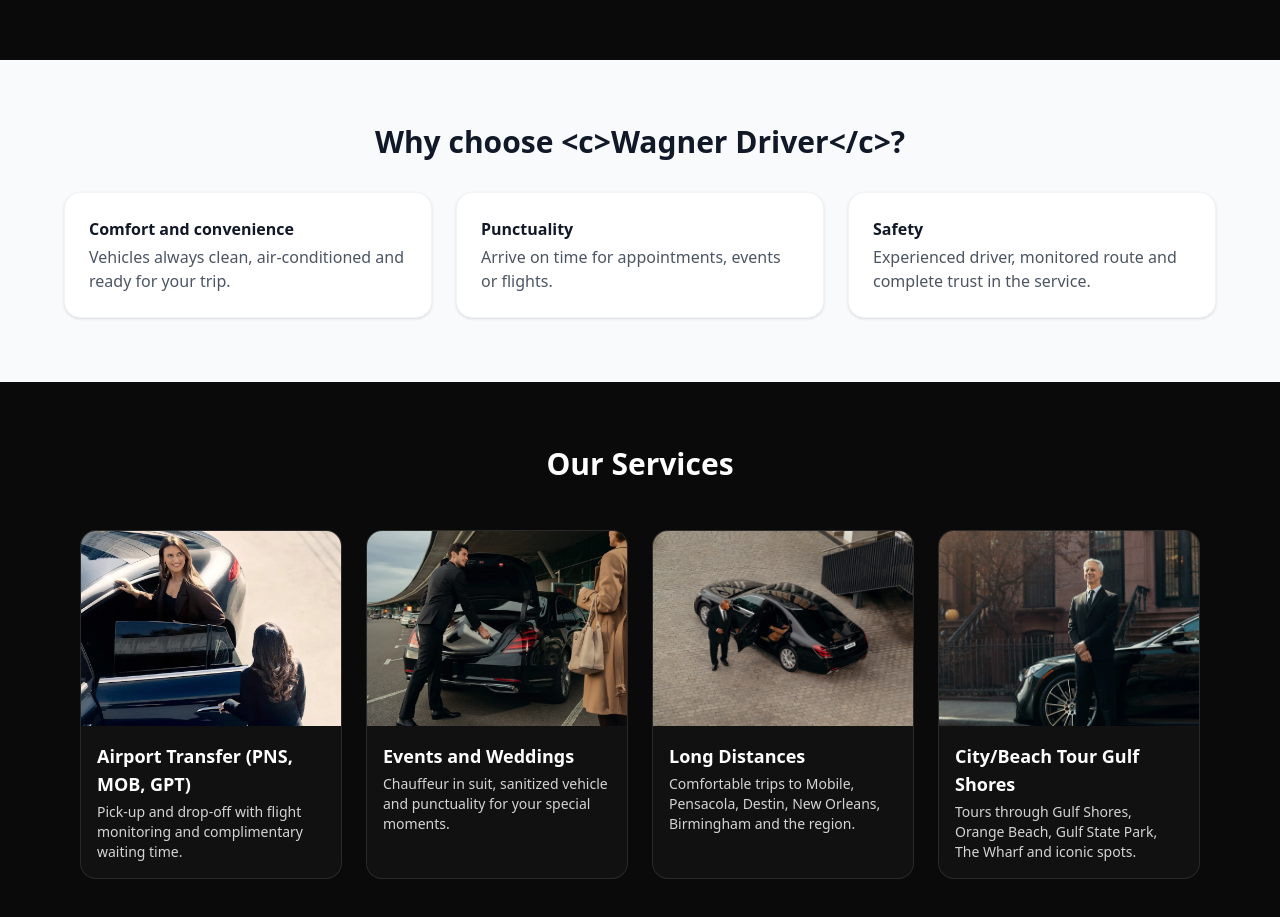
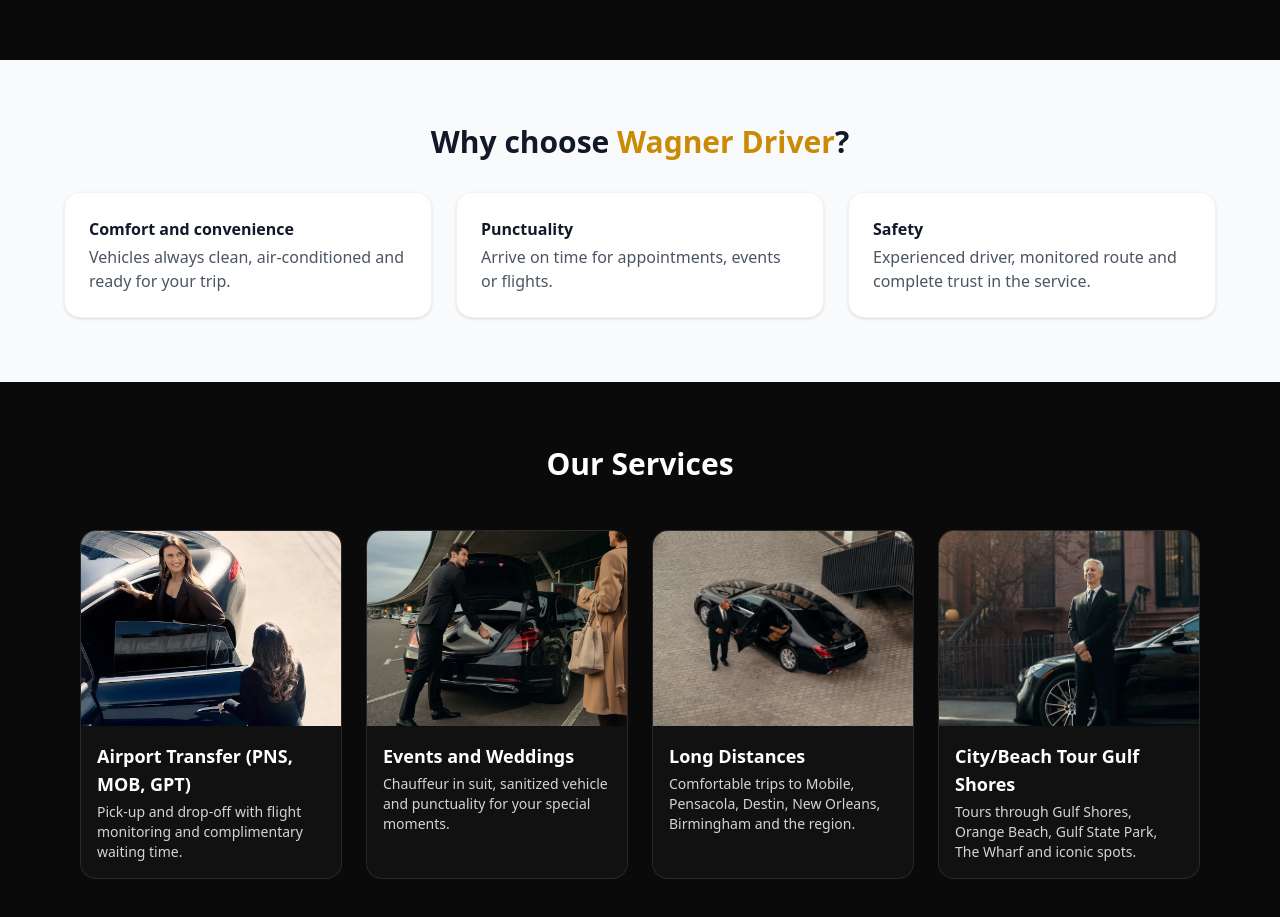
Before and after one commit to HelpUSA/wagnerdriver-site, a React (Vite) app: page /en in a window 1280 px wide. Shown: the part 900-1817 px from the top of the page. Built offline with nearby package versions, Linux system fonts and the light colour scheme.

Commit message:
Atualiza├º├úo autom├ítica

```diff
--- a/src/components/Sobre.jsx
+++ b/src/components/Sobre.jsx
@@ -18,7 +18,10 @@
       <section className="py-16 px-6 bg-gray-50">
         <div className="max-w-6xl mx-auto">
           <h2 className="text-2xl sm:text-3xl font-extrabold text-gray-900 text-center mb-8">
-            <Trans i18nKey="about.why.title" />
+            <Trans
+              i18nKey="about.why.title"
+              components={{ c: <span className="text-yellow-600" /> }}
+            />
           </h2>
 
           <div className="grid gap-6 sm:grid-cols-3">
```
